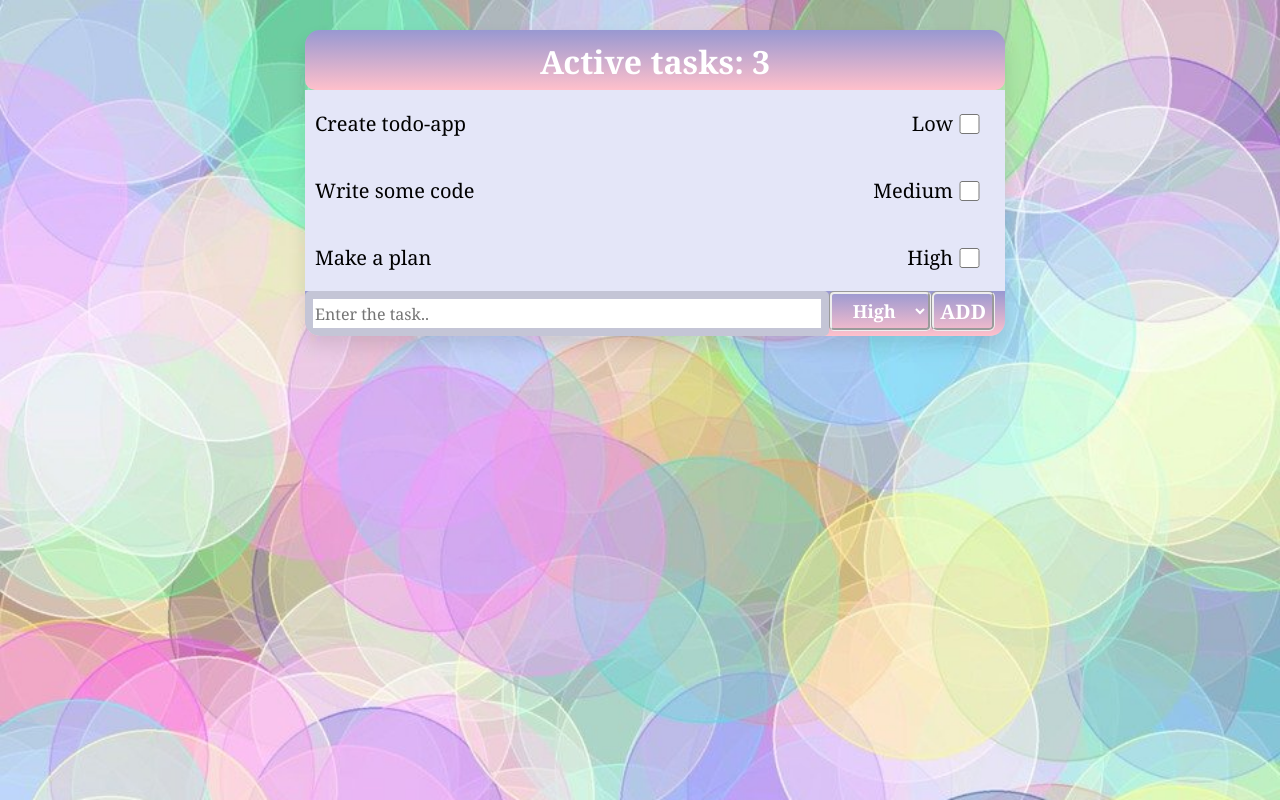
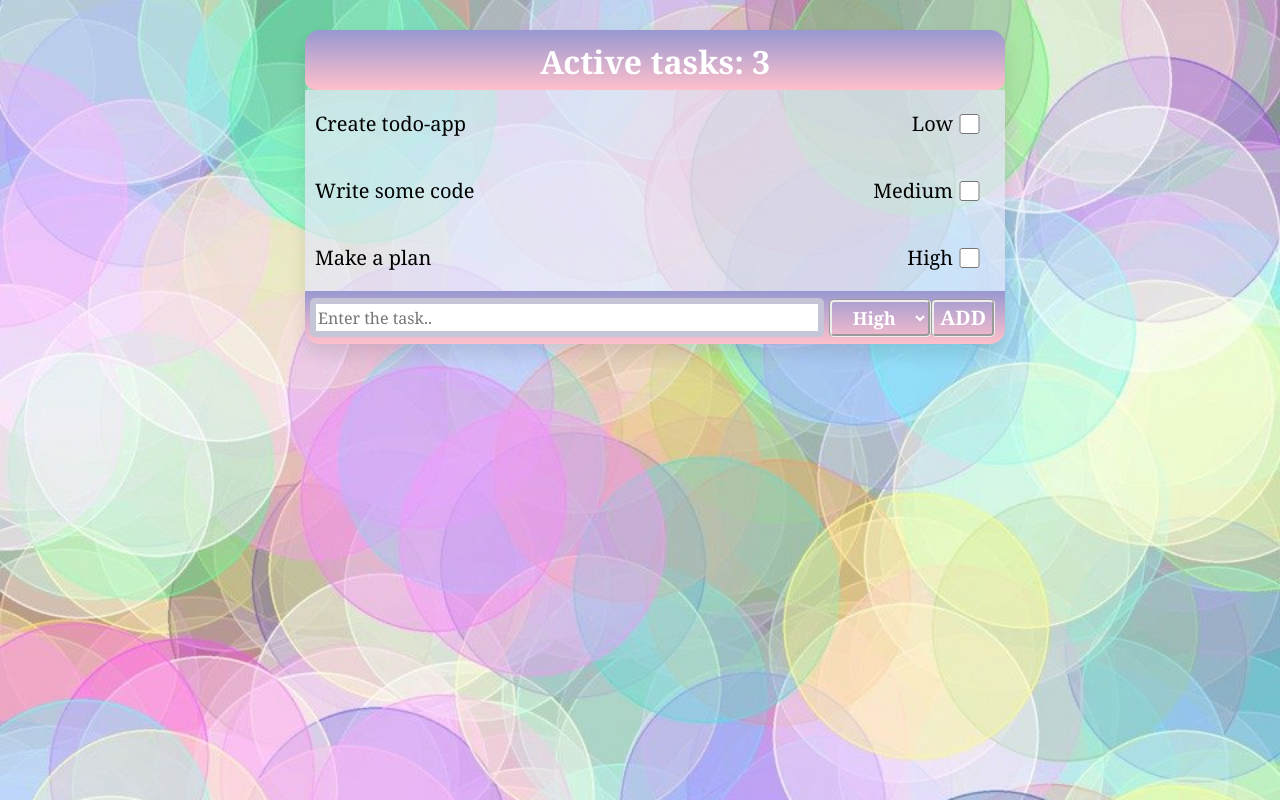
Before and after one commit to AlionaSmirnova/react-todolist, a React (Create React App) app: page / in a window 1280 px wide. Built offline with nearby package versions, Linux system fonts and the light colour scheme.

Commit message:
design fixed

```diff
--- a/src/App.css
+++ b/src/App.css
@@ -5,6 +5,9 @@
 }
 :root {
   --bg-color: linear-gradient(rgb(152, 152, 209), pink);
+  --height: 38px;
+  --color: white;
+  --radius: 5px;
 }
 
 body {
@@ -33,14 +36,14 @@ body {
   border-radius: 10px;
   padding: 10px;
   margin: 0;
-  color: white;
+  color: var(--color);
 }
 .task {
   display: flex;
   width: auto;
   height: 100%;
   border: 2px black;
-  background-color: rgb(228, 230, 248);
+  background-color: rgb(228, 230, 248, 0.7);
   justify-content: space-between;
 }
 .task p {
@@ -58,7 +61,7 @@ body {
 }
 .task-done {
   background-color: rgb(145, 115, 168);
-  color: white;
+  color: var(--color);
 }
 .task-done p {
   text-decoration: line-through;
@@ -66,7 +69,7 @@ body {
 }
 .task-done:hover {
   background-color: rgb(74, 59, 85);
-  color: white;
+  color: var(--color);
 }
 .actionBtn input {
   width: 25px;
@@ -80,37 +83,40 @@ body {
 }
 .task-input {
   background: var(--bg-color);
-  height: 45px;
+  height: 53px;
   display: flex;
   justify-content: flex-end;
+  align-items: center;
   padding: 0;
 }
 .task-input button {
   margin-right: 10px;
-  height: 40px;
+  height: var(--height);
   background-color: transparent;
   border: groove;
-  border-radius: 6px;
+  border-radius:var(--radius);
   font-weight: bold;
   font-size: 20px;
-  color: white;
+  color: var(--color);
 }
 .task-input button:hover {
   background-color: rgb(171, 130, 209, 0.4);
 }
 .task-input input {
   width: 100%;
-  border-radius: 5px;
-  border: rgb(196, 197, 214) 8px solid;
+  border-radius: var(--radius);
+  border: rgb(196, 197, 214) 6px solid;
   font-size: 16px;
+ margin: 0px 5px;
+ height: 25px;
 }
 .select {
-  height: 40px;
-  border-radius: 5px;
+  height: var(--height);
+  border-radius:var(--radius);
   font-size: 18px;
   text-align: center;
   font-weight: bold;
-  color: white;
+  color: var(--color);
   background-color: transparent;
   border: groove;
 }
--- a/src/App.js
+++ b/src/App.js
@@ -26,13 +26,13 @@ class App extends React.Component {
       tasks: DelTask,
     });
   }
-  addTask(task) {
+  addTask(task, priority) {
     let newTasks = this.state.tasks;
     newTasks.push({
       id: newTasks.length,
       title: task,
       done: false,
-      priority: ''
+      priority: priority,
     });
     this.setState({
       tasks: newTasks,
--- a/src/Task.js
+++ b/src/Task.js
@@ -26,7 +26,6 @@ const Task = ({ task, onChangeCheck, removeTask, index, ...props }) => {
   return (
     <div className="task" className={className}>
       <p>{task.title} </p>
-      {/* <select value={value} onChange={this.changeSelect} className="select"> </select> */}
       <ActionBtn> </ActionBtn>
     </div>
   );
--- a/src/TaskInput.js
+++ b/src/TaskInput.js
@@ -4,18 +4,17 @@ class TaskInput extends React.Component {
   constructor(props) {
     super(props);
     this.state = {
-      input: '',
-      value: ''
+      input: "",
+      priority: "",
     };
     this.addTask = this.addTask.bind(this);
   }
 
   addTask() {
-    const { input } = this.state;
+    const { input, priority } = this.state;
     if (input) {
-      this.props.addTask(input);
-      this.setState({ input: '' });
-      console.log(this.props);
+      this.props.addTask(input, priority);
+      this.setState({ input: "" });
     }
   }
 
@@ -23,28 +22,35 @@ class TaskInput extends React.Component {
     this.setState({
       input: event.target.value,
     });
-  }
+  };
   changeSelect = (event) => {
     this.setState({
-      value: event.target.value,
+      priority: event.target.value,
     });
-  }
+  };
 
   render() {
     const { input } = this.state;
-    const { value } = this.state;
+    const { priority } = this.state;
     return (
       <div className="task-input">
-        <input type="text" value={input} onChange={this.inputChange} placeholder="Enter the task.."></input>
-        <select value={value} onChange={this.changeSelect} className="select">
-          <option value="high">High</option>
-          <option value="medium">Medium</option>
-          <option value="low">Low</option>
+        <input
+          type="text"
+          value={input}
+          onChange={this.inputChange}
+          placeholder="Enter the task.."
+        ></input>
+
+        <select
+          value={priority}
+          onChange={this.changeSelect}
+          className="select"
+        >
+          <option value="High">High</option>
+          <option value="Medium">Medium</option>
+          <option value="Low">Low</option>
         </select>
-         {/* <p> option: {value}
-         </p> */}
         <button onClick={this.addTask}>ADD</button>
-
       </div>
     );
   }
```
